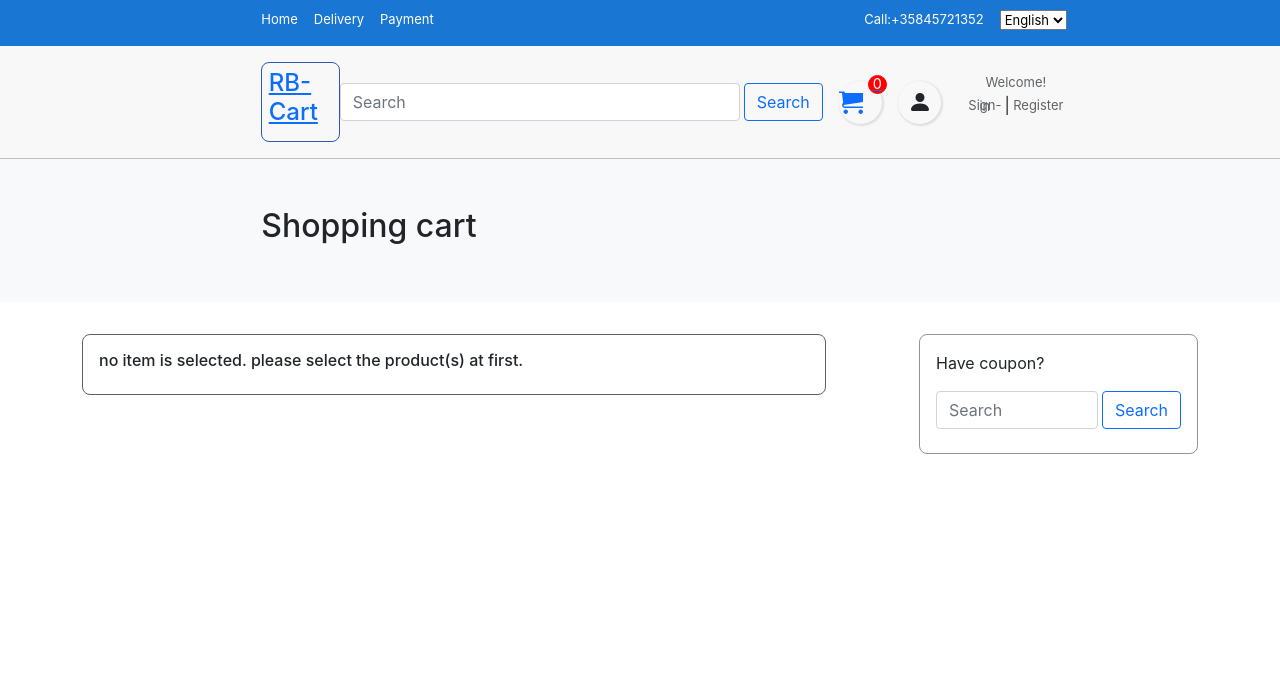
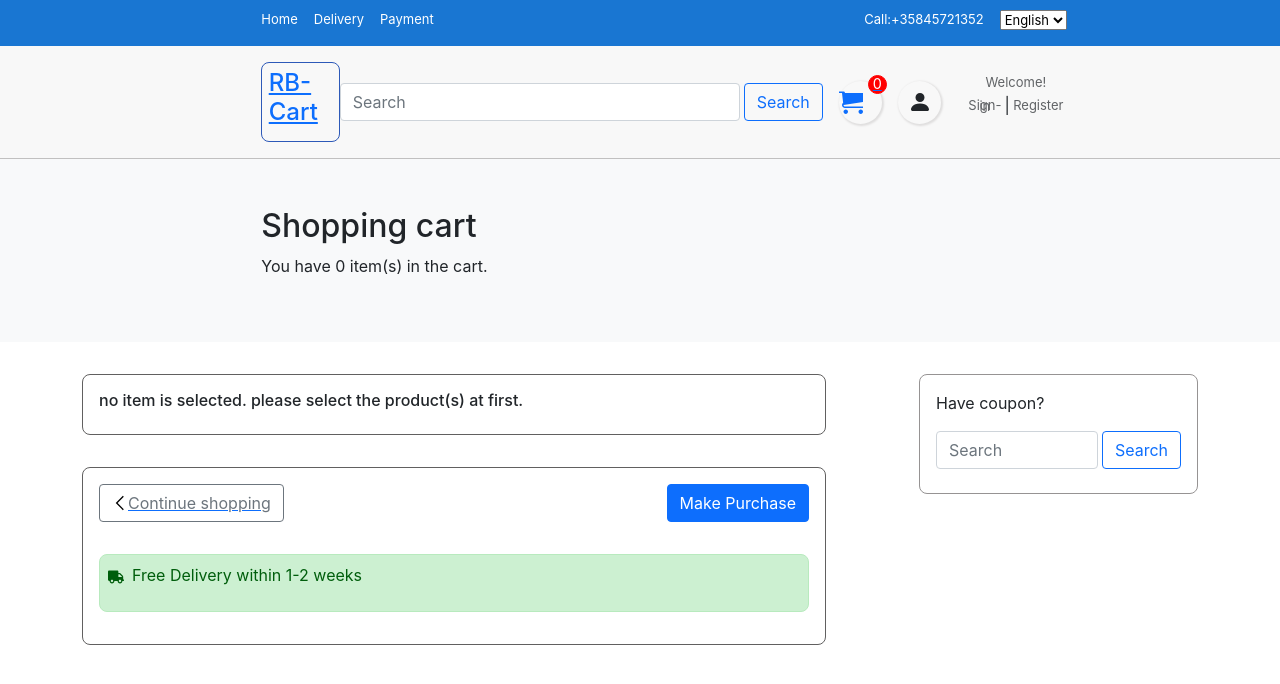
Before and after one commit to rohbdn07/e-commerceApp-React-redux, a React (Create React App) app: page /shopping-cart in a window 1280 px wide. Shown: the top 684 px of the page. Built offline with nearby package versions, Linux system fonts and the light colour scheme.

Commit message:
Purchase component added, p tag added to display items number on cart

```diff
--- a/src/Components/CartHeader/CartHeader.js
+++ b/src/Components/CartHeader/CartHeader.js
@@ -1,12 +1,16 @@
 import React from 'react';
 import './CartHeader.scss';
+import { useSelector } from 'react-redux';
+
 
 export default function CartHeader() {
+    const {selectedItems} = useSelector(state => state.productReducer);
     return (
         <>
             <div className="cartheader">
                 <div className="col-lg-8 mx-auto px-5">
                     <h2>Shopping cart</h2>
+                    <p>You have <span>{selectedItems.length}</span> item(s) in the cart.</p>
                 </div>
             </div>
         </>
--- a/src/Components/CartItems/CartItems.scss
+++ b/src/Components/CartItems/CartItems.scss
@@ -60,11 +60,9 @@
     .cartitem_info {
         p{
             display: flex;
-            text-align: start;
-            align-items: center;
-            width: 15rem;
-            font-size: small;
-            // margin-left: 3rem;
+            flex-wrap: wrap;
+            inline-size: 12rem;
+            overflow-wrap: break-word;
         }
     }
 
--- a/src/Pages/ShoppingCart.js
+++ b/src/Pages/ShoppingCart.js
@@ -5,6 +5,7 @@ import CartItemsList from '../Components/CartItems/CartItemsList';
 import Searchbar from '../Components/Searchbar/Searchbar';
 import Topbar from '../Components/Topbar/Topbar';
 import Discount from '../Components/Discount/Discount';
+import Purchase from '../Components/MakePurchase/Purchase';
 
 export default function ShoppingCart() {
     return (
@@ -16,6 +17,7 @@ export default function ShoppingCart() {
                <div className="container shopping_cart">
                   <div className="col-lg-8">
                      <CartItemsList />
+                     <Purchase />
                   </div>
                      <div className="col-lg-3">
                          <Discount />
```
